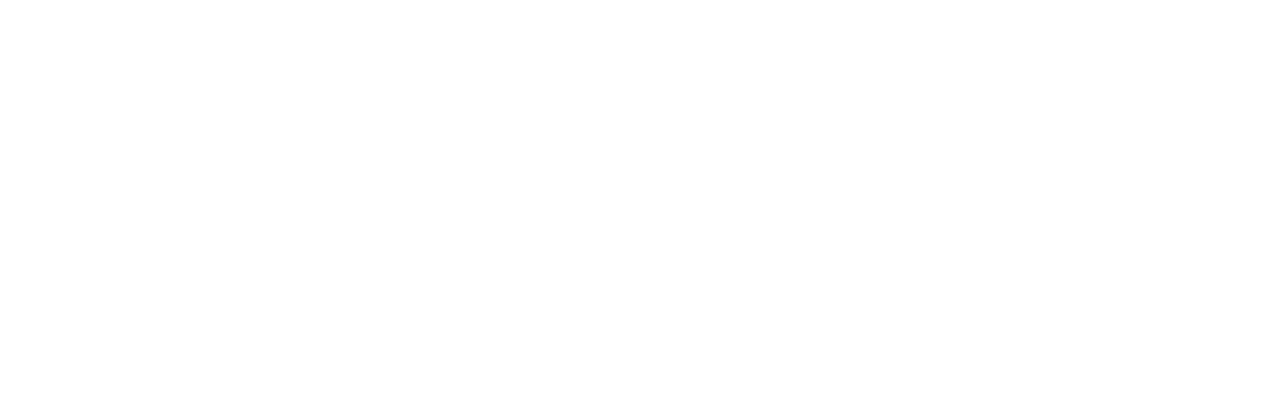
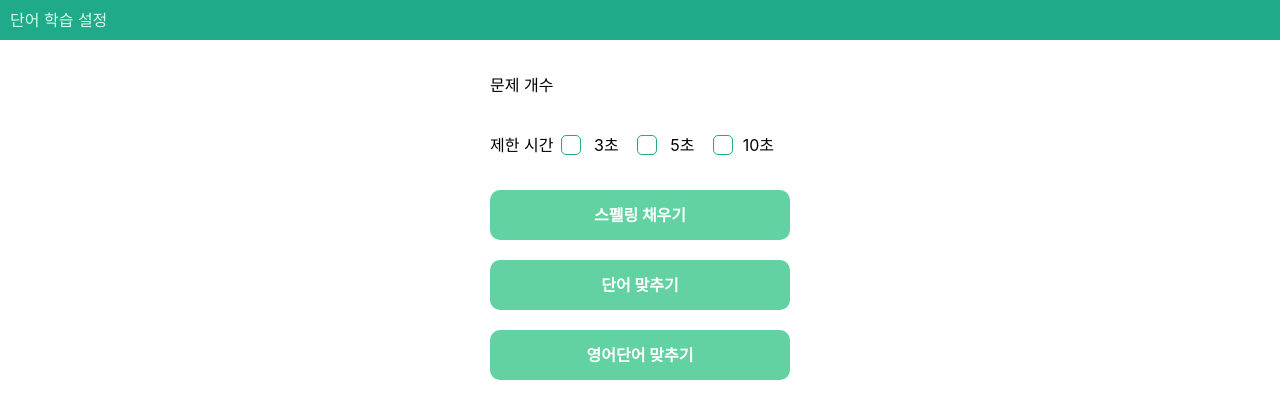
Before and after one commit to goshin1/english_total, a React (Create React App) app: page /playSet in a window 1280 px wide. Before the commit this address had no page. Shown: the top 418 px of the page. Built offline with nearby package versions, Linux system fonts and the light colour scheme.

Commit message:
편집기능추가및학습설정화면

```diff
--- a/src/App.js
+++ b/src/App.js
@@ -5,6 +5,7 @@ import Sign from './components/Sign';
 import List from './components/List';
 import Add from './components/Add';
 import Edit from './components/Edit';
+import PlaySet from './components/PlaySet';
 
 function App() {
   return (
@@ -16,6 +17,7 @@ function App() {
           <Route exact path='/list' element={<List></List>}></Route>
           <Route exact path='/addPage' element={<Add></Add>}></Route>
           <Route exact path='/edit' element={<Edit></Edit>}></Route>
+          <Route exact path='/playSet' element={<PlaySet></PlaySet>}></Route>
         </Routes>
       </BrowserRouter>
     </div>
--- a/src/components/Edit.js
+++ b/src/components/Edit.js
@@ -1,7 +1,7 @@
 import { useState } from "react";
 import { useLocation } from "react-router-dom";
 import { useDispatch, useSelector } from "react-redux";
-import { setWords, deleteWord, deleteWordCancel } from "../noteSlice";
+import { setWords, deleteWord, deleteWordCancel,  updateWord, updateModifyWord } from "../noteSlice";
 import check from '../imgs/checkIcon.png';
 import checkOn from '../imgs/checkIconOn.png';
 import axios from "axios";
@@ -21,18 +21,21 @@ export default function Edit(){
     });
     const words = useSelector(state => { return state.note.words });
     const deletes = useSelector(state => { return state.note.deletes });
+    const checkUpdate = useSelector(state => { return state.note.updates });
+
     const [search, setSearch] = useState('');
     const [remocon, setRemocon] = useState(false);
     const [all, setAll] = useState(true);
+    const [update, setUpdate] = useState([]);
+
+
     const dispatch = useDispatch();
-
     const englishBlocks = [];
     for(let i = 0; i < words.length; i++){
         if(words[i].word.includes(search)){
             englishBlocks.push(
                 <div className='englishBlock' data-position={words[i].num} key={words[i].num}>
                     <div className='englishCheck' onClick={(event) => {
-                        console.log(deletes);
                         if(deletes.includes('' + words[i].num)){
                             dispatch(deleteWordCancel('' + words[i].num));
                         } else {
@@ -51,7 +54,19 @@ export default function Edit(){
                         }} onMouseOut={event=>{
                             event.currentTarget.style.marginLeft = "0px";
                         }}>
-                            <input type="text" defaultValue={ words[i].word }/>
+                            <input type="text" defaultValue={ words[i].word }
+                                onChange={(event) => {
+                                    let num = '' + words[i].num;
+                                    let temp = Object.assign({}, words[i]);
+                                    temp.word = event.currentTarget.value;
+
+                                    if(!update.includes(num)){
+                                        setUpdate([ ...update, num]);
+                                        dispatch(updateWord(temp));
+                                    } else {
+                                        dispatch(updateModifyWord(temp));
+                                    }
+                                }}/>
                         </div>
                     </span>
                     <button className='delete' onClick={async () => {
@@ -79,7 +94,20 @@ export default function Edit(){
                             }} onMouseOut={event=>{
                                 event.currentTarget.style.marginLeft = "0px";
                             }}>
-                                <input type="text" defaultValue={ words[i].mean }/>
+                                <input type="text" defaultValue={ words[i].mean }
+                                onChange={(event) => {
+                                    let num = '' + words[i].num;
+                                    let temp = Object.assign({}, words[i]);
+                                    temp.mean = event.currentTarget.value;
+                                    if(!update.includes(num)){
+                                        setUpdate([ ...update, num]);
+                                        dispatch(updateWord(temp));
+
+                                    } else {
+                                        dispatch(updateModifyWord(temp));
+                                    }
+
+                                }}/>
                         </div>
                     </span>
 
@@ -168,6 +196,13 @@ export default function Edit(){
                     }}/>
                 <input id='selectUpBtn' type='button' value='변경'
                     onClick={(event) => {
+                        console.log(checkUpdate);
+                        axios.post(`${process.env.REACT_APP_ROUTER_HOST}updateWords`, {
+                            data : {
+                                id : location.state.id,
+                                checkUpdate : checkUpdate
+                            }
+                        })
                 }}/>
             </div>
         </header>
--- a/src/components/List.js
+++ b/src/components/List.js
@@ -130,16 +130,9 @@ export default function List(){
                 }} />
             </header>
             <nav id='listNav'>
-                <Link to='/' className='linkBtn' onClick={(event) => {
-                    event.preventDefault();
-                    navigate('/addPage', {
-                        state : {
-                            id : location.state.id
-                        }
-                    });
-                }}>단어 <span>추가</span></Link>
+                <Link to='/addPage' className='linkBtn' state = {{id : location.state.id}}>단어 <span>추가</span></Link>
 
-                <Link to="" className='linkBtn'>단어 <span>학습</span></Link>
+                <Link to="/playSet" className='linkBtn' state={{id : location.state.id, leng : words.length}}>단어 <span>학습</span></Link>
 
                 <Link to="/edit" className='linkBtn' state={{id : location.state.id}} >단어 <span>편집</span></Link>
 
--- /dev/null
+++ b/src/components/PlaySet.js
@@ -0,0 +1,34 @@
+import './playSet.css';
+import { useRef, useState } from 'react';
+import { useSelector, useDispatch } from 'react-redux';
+import { useLocation, Link } from 'react-router-dom';
+
+export default function PlaySet(){
+
+    const location = useLocation();
+    const wordRef = useRef();
+
+    return <div id='playDiv'>
+        <header id='setHeader'>
+            단어 학습 설정
+        </header>
+        <label>
+            <span>문제 개수</span>
+            <input type='number' ref={wordRef} onChange={(event) => {
+                if(event.currentTarget.value > location.state.leng){
+                    event.currentTarget.value = location.state.leng;
+                }
+            }} />
+        </label>
+        <label>
+            <span>제한 시간</span>
+            <label className='radioLabel'><input type='radio' name='limit' value='3'/>3초</label>
+            <label className='radioLabel'><input type='radio' name='limit' value='5'/>5초</label>
+            <label className='radioLabel'><input type='radio' name='limit' value='10'/>10초</label>
+        </label>
+
+        <Link className='playSite'>스펠링 채우기</Link>
+        <Link className='playSite'>단어 맞추기</Link>
+        <Link className='playSite'>영어단어 맞추기</Link>
+    </div>
+}
--- a/src/components/edit.css
+++ b/src/components/edit.css
@@ -11,7 +11,8 @@
     float: left;
     border: 1px solid #1fab89;
     border-radius: 50%;
-    background-position: center;
+    background-position-x: center;
+    background-position-y: -2px;
     background-size: 25px;
     transition: all 0.2s;
 }
--- a/src/components/list.css
+++ b/src/components/list.css
@@ -33,12 +33,13 @@
     max-width: 300px;
     height: 18px;
     float: right;
-    text-align: left;
+
+    text-align: right;
     background-color: #1fab89;
     background-image: url("../imgs/search.png");
     background-size: 18px;
     background-repeat: no-repeat;
-    background-position: right;
+    background-position: left;
 }
 
 #listRemocon{
@@ -109,6 +110,7 @@
     float: right;
     outline: none;
     background-color: #d7fbe8;
+
 }
 
 
--- /dev/null
+++ b/src/components/playSet.css
@@ -0,0 +1,71 @@
+#setHeader{
+    width: 100%;
+    background-color: #1fab89;
+    height: 40px;
+    line-height: 40px;
+    text-indent: 10px;
+    color: #d7fbe8 ;
+    text-align: left;
+}
+
+#playDiv > label{
+    margin: 30px auto;
+    width: 15%;
+    min-width: 300px;
+    height: 30px;
+    line-height: 30px;
+    display: block;
+}
+
+#playDiv input[type=number]{
+    border: none;
+    float: right;
+    height: 20px;
+    margin: 5px;
+    text-align: right;
+}
+
+#playDiv label span{
+    float: left;
+}
+
+.radioLabel{
+    margin: 0 3px;
+    width: 70px;
+    display: block;
+    float: left;
+}
+
+.radioLabel input[type=radio]{
+    margin: 5px;
+    appearance: none;
+    border: 1px solid #1fab89;
+    width: 20px;
+    height: 20px;
+    border-radius: 5px;
+    transition: all 0.2s;
+    float: left;
+}
+
+.radioLabel input[type=radio]:checked{
+    border: 0.2em solid #ffffff;
+    background-color: #1fab89;
+}
+
+.playSite{
+    margin: 20px auto;
+    width: 300px;
+    height: 50px;
+    line-height: 50px;
+    text-decoration: none;
+    display: block;
+    background-color: #62d2a2;
+    color: #ffffff;
+    font-weight: bold;
+    border-radius: 10px;
+    transition: all 0.2s;
+}
+
+.playSite:hover{
+    font-size: 20px;
+}
--- a/src/noteSlice.js
+++ b/src/noteSlice.js
@@ -20,7 +20,11 @@ export const noteSlice = createSlice({
             state.deletes = state.deletes.filter(num => num !== action.payload);
         },
         updateWord : (state, action) => {
-            state.updates = [ ...state.updates, action.payload]
+            state.updates = [ ...state.updates, action.payload ]
+        },
+        updateModifyWord : (state, action) => {
+            state.updates = state.updates.filter(word => word.num !== action.payload.num);
+            state.updates = [ ...state.updates, action.payload ]
         }
     }
 })
@@ -31,3 +35,4 @@ export const {setWords} = noteSlice.actions;
 export const {deleteWord} = noteSlice.actions;
 export const {deleteWordCancel} = noteSlice.actions;
 export const {updateWord} = noteSlice.actions;
+export const {updateModifyWord} = noteSlice.actions;
```
